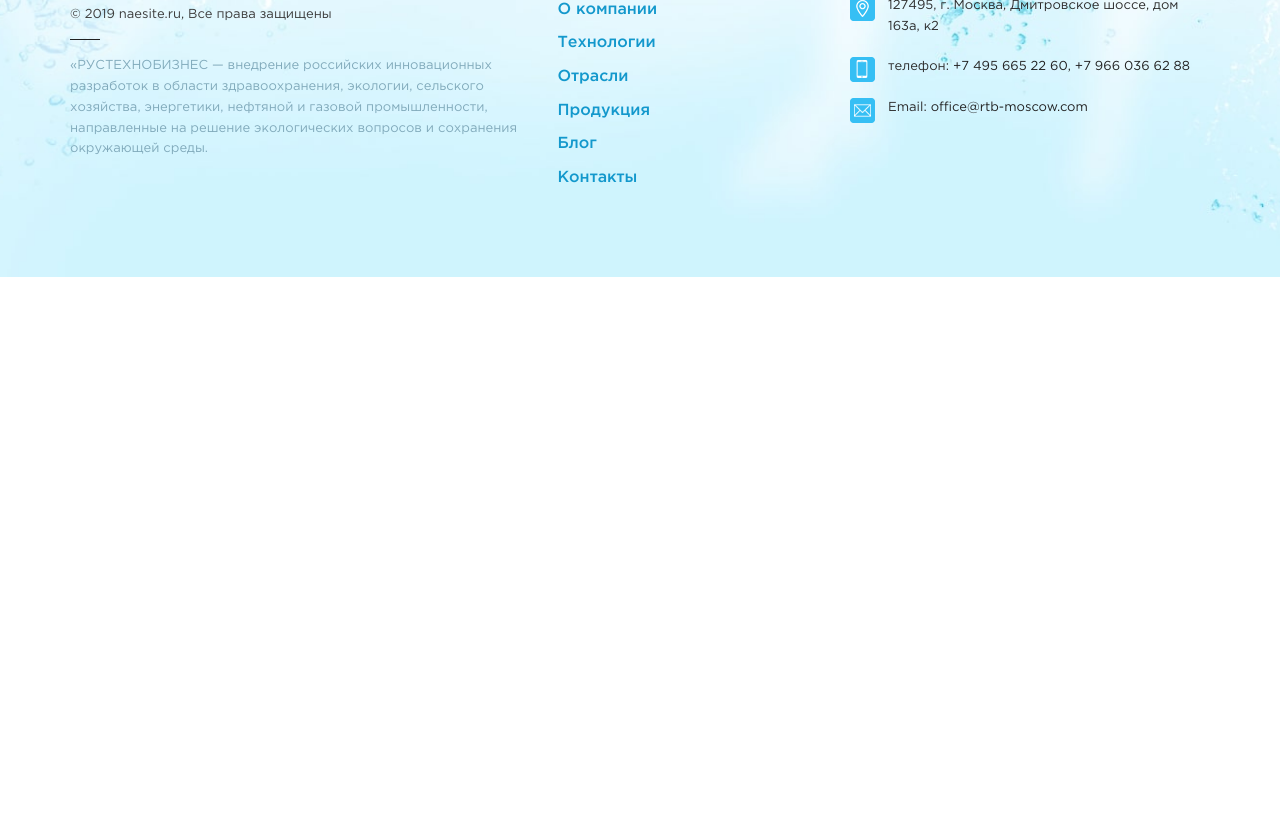
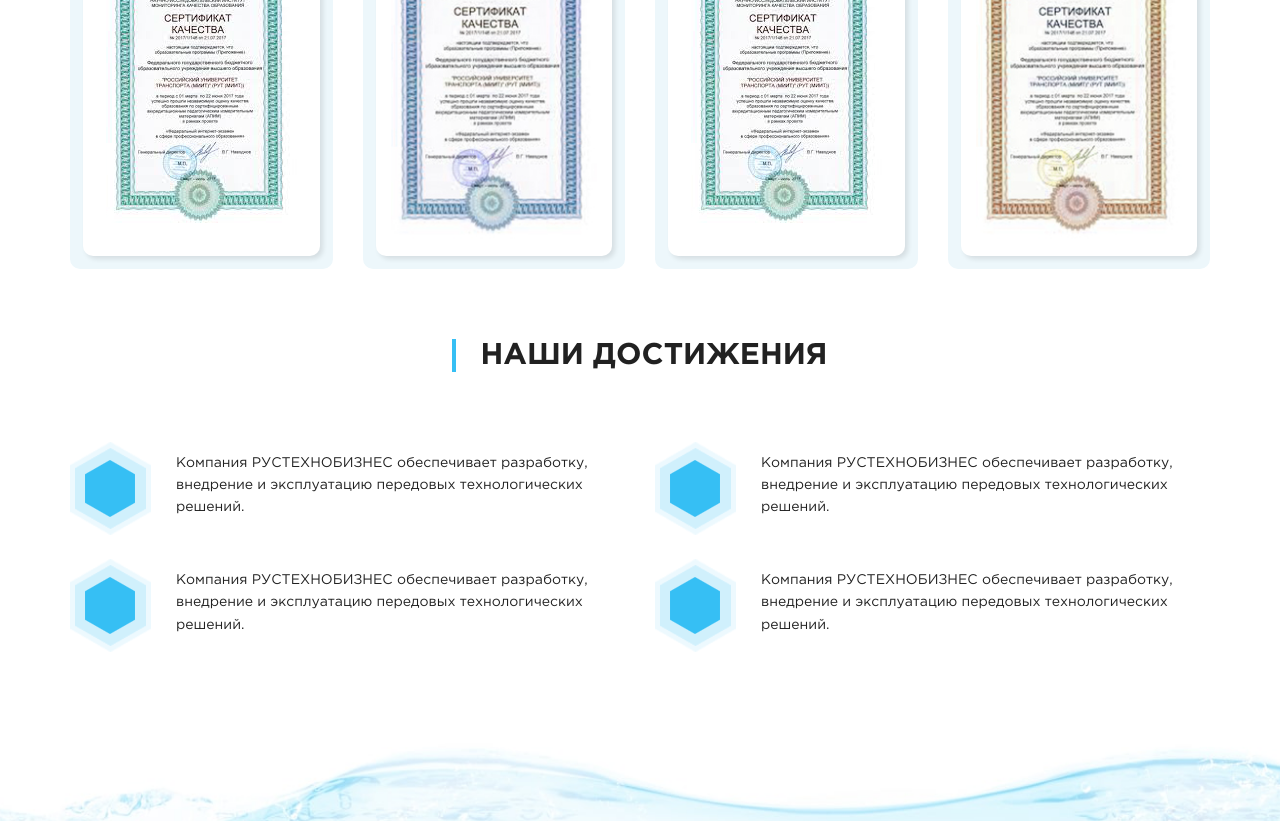
Before and after one commit to AlexKobiliansky/neptun, a website: page app/page-about.html in a window 1280 px wide. Shown: the part 3876-4697 px from the top of the page. Before the commit the page ends 4153 px from the top, so only its background shows below. Drawn offline with Linux system fonts and the light colour scheme.

Commit message:
1)section sertificates complete 1)section advantages complete

```diff
--- a/app/js/common.js
+++ b/app/js/common.js
@@ -107,6 +107,7 @@ $(function() {
             $('.project-item-title').height('auto').equalHeights();
             $('.caseclient-item-img').height('auto').equalHeights();
             $('.caseclient-item-title').height('auto').equalHeights();
+            $('.sert-item-wrap').height('auto').equalHeights();
         }
 
         $('.client-slide').height('auto').equalHeights();
@@ -121,6 +122,7 @@ $(function() {
     heightses();
 
     $('.section-gallery-wrap').photoswipe();
+    $('.sert-gallery').photoswipe();
 
 
     //E-mail Ajax Send
--- a/app/page-about.html
+++ b/app/page-about.html
@@ -400,6 +400,113 @@
     </section>
     <!-- ======= END SECTION CASE-CLIENTS ======= -->
 
+    <!-- ======= SECTION SERTIFICATES ======= -->
+    <section class="s-sertificates s-white">
+        <div class="container">
+            <div class="section-title">
+                <h2>Сертификаты</h2>
+            </div>
+            <div class="sert-gallery">
+                <div class="row">
+                    <!-- sert-item -->
+                    <div class="col-md-6 col-lg-3">
+                        <div class="sert-item">
+                            <div class="sert-item-wrap">
+                                <a href="img/sert-img-1.jpg" data-size="573x789">
+                                    <img src="img/sert-img-1.jpg" alt="alt" class="img-responsive">
+                                </a>
+                            </div>
+                        </div>
+                    </div>
+                    <!-- /sert-item -->
+
+                    <!-- sert-item -->
+                    <div class="col-md-6 col-lg-3">
+                        <div class="sert-item">
+                            <div class="sert-item-wrap">
+                                <a href="img/sert-img-2.jpg" data-size="633x973">
+                                    <img src="img/sert-img-2.jpg" alt="alt" class="img-responsive">
+                                </a>
+                            </div>
+                        </div>
+                    </div>
+                    <!-- /sert-item -->
+
+                    <!-- sert-item -->
+                    <div class="col-md-6 col-lg-3">
+                        <div class="sert-item">
+                            <div class="sert-item-wrap">
+                                <a href="img/sert-img-3.jpg" data-size="573x789">
+                                    <img src="img/sert-img-3.jpg" alt="alt" class="img-responsive">
+                                </a>
+                            </div>
+                        </div>
+                    </div>
+                    <!-- /sert-item -->
+
+                    <!-- sert-item -->
+                    <div class="col-md-6 col-lg-3">
+                        <div class="sert-item">
+                            <div class="sert-item-wrap">
+                                <a href="img/sert-img-4.jpg" data-size="633x973">
+                                    <img src="img/sert-img-4.jpg" alt="alt" class="img-responsive">
+                                </a>
+                            </div>
+                        </div>
+                    </div>
+                    <!-- /sert-item -->
+                </div>
+            </div>
+        </div>
+    </section>
+    <!-- ======= END SECTION SERTIFICATES ======= -->
+
+    <!-- ======= SECTION ADVANTAGES ======= -->
+    <section class="s-advantages s-white">
+        <div class="container">
+            <div class="section-title">
+                <h2>Наши достижения</h2>
+            </div>
+            <div class="adv-wrap">
+                <div class="row">
+                    <!-- adv-item -->
+                    <div class="col-lg-6">
+                        <div class="adv-item">
+                            Компания РУСТЕХНОБИЗНЕС обеспечивает разработку, внедрение и эксплуатацию передовых технологических решений.
+                        </div>
+                    </div>
+                    <!-- /adv-item -->
+
+                    <!-- adv-item -->
+                    <div class="col-lg-6">
+                        <div class="adv-item">
+                            Компания РУСТЕХНОБИЗНЕС обеспечивает разработку, внедрение и эксплуатацию передовых технологических решений.
+                        </div>
+                    </div>
+                    <!-- /adv-item -->
+
+                    <!-- adv-item -->
+                    <div class="col-lg-6">
+                        <div class="adv-item">
+                            Компания РУСТЕХНОБИЗНЕС обеспечивает разработку, внедрение и эксплуатацию передовых технологических решений.
+                        </div>
+                    </div>
+                    <!-- /adv-item -->
+
+                    <!-- adv-item -->
+                    <div class="col-lg-6">
+                        <div class="adv-item">
+                            Компания РУСТЕХНОБИЗНЕС обеспечивает разработку, внедрение и эксплуатацию передовых технологических решений.
+                        </div>
+                    </div>
+                    <!-- /adv-item -->
+                </div>
+            </div>
+        </div>
+    </section>
+    <!-- ======= END SECTION ADVANTAGES ======= -->
+
+
 
 
 
--- /dev/null
+++ b/app/sass/layout/_s-advantages.sass
@@ -0,0 +1,5 @@
+.s-advantages
+  padding: 20px 0 30px
+  .section-title
+    h2
+      margin-bottom: 80px
--- a/app/sass/layout/_s-case-clients.sass
+++ b/app/sass/layout/_s-case-clients.sass
@@ -1,9 +1,11 @@
 .s-caseclients
   padding: 70px 0 55px
+  border-bottom: 1px solid #dfe7e9
 
 .caseclient-item
   border: 1px solid #dfe7e9
   border-radius: 5px
+  box-shadow: 5px 5px 5px 0 rgba(#dfe7e9, .4)
   &-img
     padding: 40px 25px 25px 25px
     border-bottom: 1px solid #dfe7e9
@@ -27,6 +29,8 @@
 
 .caseclient-slider
   position: relative
+  .owl-stage-outer
+    padding-bottom: 15px
   .owl-nav
     position: absolute
     top: calc(50% - 36px)
--- /dev/null
+++ b/app/sass/layout/_s-sertificates.sass
@@ -0,0 +1,19 @@
+.s-sertificates
+  padding: 70px 0 20px
+
+.sert-item
+  border: 13px solid #edf7fb
+  border-radius: 10px
+  background-color: #edf7fb
+  margin-bottom: 30px
+  &-wrap
+    padding: 15px
+    background-color: #fff
+    border-radius: 10px
+    box-shadow: 3px 3px 5px 0 rgba(#000, .1)
+    display: flex
+    align-items: center
+    justify-content: center
+    img
+      margin-left: auto
+      margin-right: auto
--- a/app/sass/main.sass
+++ b/app/sass/main.sass
@@ -18,6 +18,8 @@
 @import layout/s-breadcrumbs
 @import layout/s-about
 @import layout/s-case-clients
+@import layout/s-sertificates
+@import layout/s-advantages
 @import layout/footer
 
 //components
```
Also changed, not shown: app/css/main.min.css, app/img/sert-img-1.jpg (added), app/img/sert-img-2.jpg (added), app/img/sert-img-3.jpg (added), app/img/sert-img-4.jpg (added), app/js/scripts.min.js.
